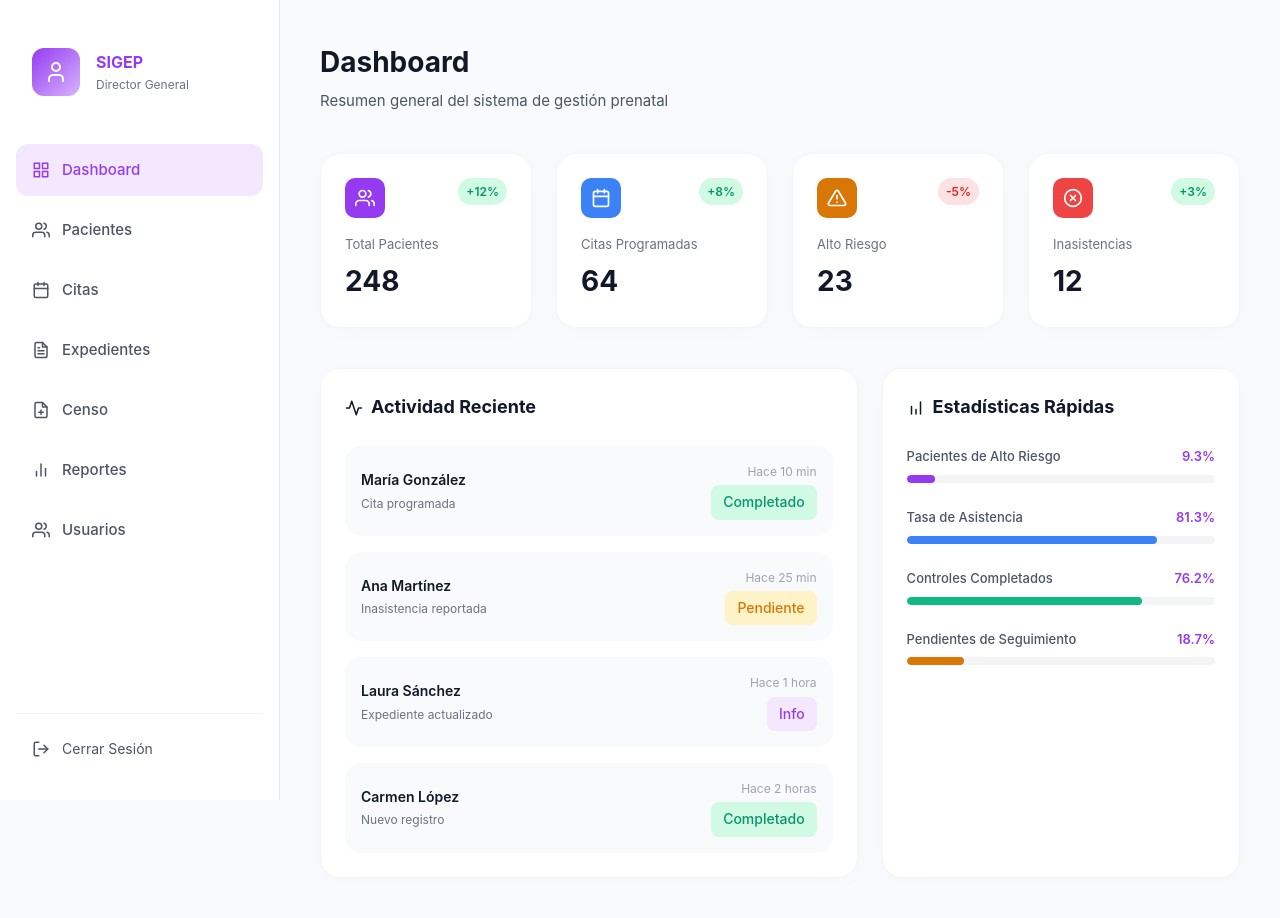
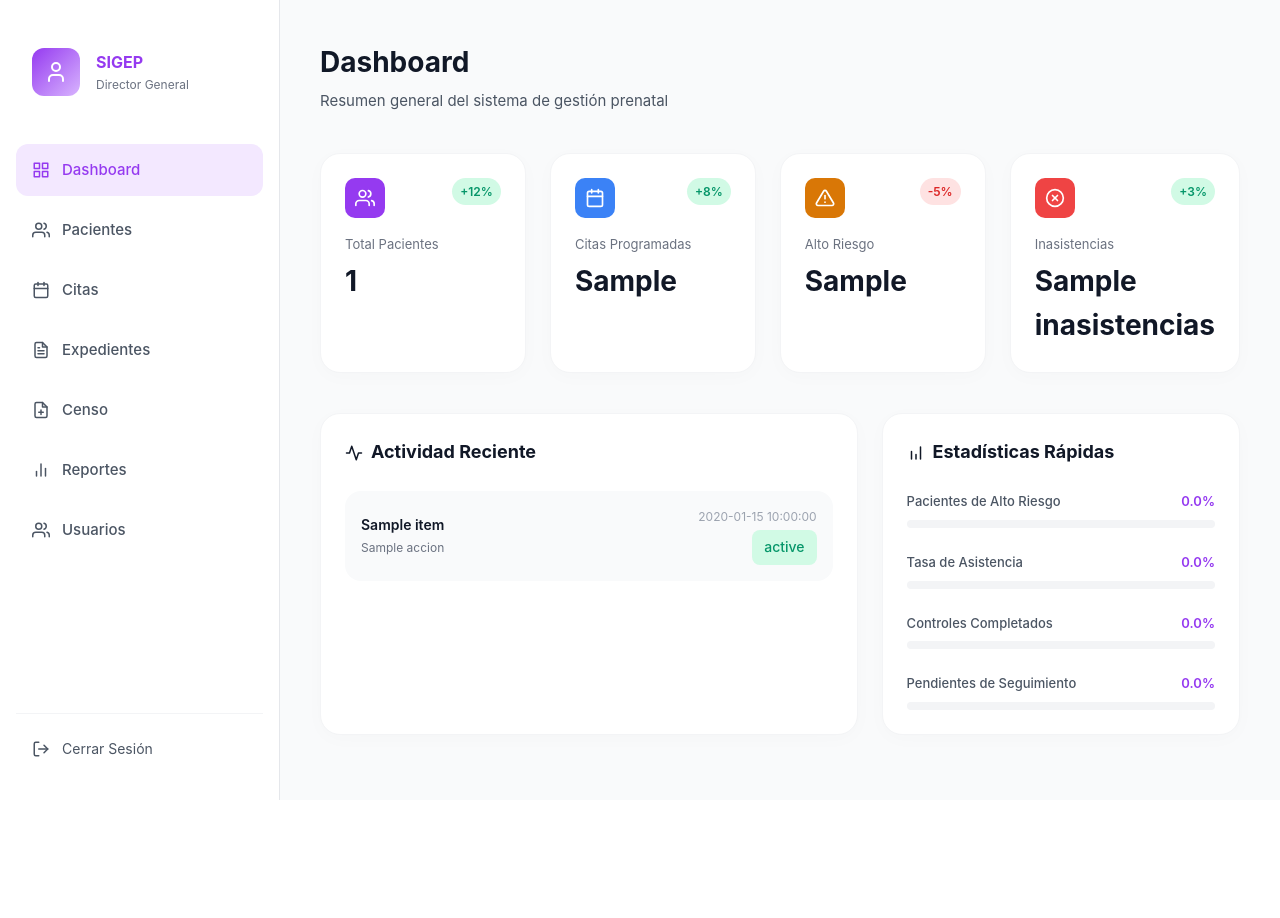
Before and after one commit to Abril-Aguilar2112/SISTEMA-INTEGRAL-DE-CONTROL-PRENATAL, a Flask app: template web/templates/direccion/dashboard.html in a window 1280 px wide. After the commit the page ends 800 px from the top, so only its background shows below. Run offline with Flask 3, Linux system fonts and the light colour scheme; the template is opened without the code that fills it: most values are stand-ins (such as "Sample title", 1, 10 or a date in 2020); parts of the project's set-up code (start-up, migrations or seed data) failed here and were passed over.

Commit message:
feat: integración de estadísticas reales y actividad reciente en el dashboard

```diff
--- a/web/controllers/auth.py
+++ b/web/controllers/auth.py
@@ -12,7 +12,8 @@ def login():
 
         response = login_user(LoginRequest(correo=correo, password=password))
 
-        if response.get('error'):
+        if response.get('error') == 'Invalid login credentials':
+            response['error'] = 'Credenciales inválidas'
             return render_template('login.html', response=response)
 
         if response.get('data'):
--- a/web/controllers/director_general.py
+++ b/web/controllers/director_general.py
@@ -1,4 +1,5 @@
 from flask import Blueprint, request, jsonify, session, redirect, url_for, render_template
+from services.dashboard_service import get_dashboard_stats, get_actividad_reciente, get_estadistica_dashboard
 
 director_general_bp = Blueprint('director_general', __name__)
 
@@ -9,5 +10,8 @@ def dashboard():
     if session['rol'] != 'director_general'	:
         return redirect(url_for('auth.login'))
 
+    stats = get_dashboard_stats()
+    actividad_reciente = get_actividad_reciente()
+    estadistica_dashboard = get_estadistica_dashboard()
 
-    return render_template('direccion/dashboard.html')
+    return render_template('direccion/dashboard.html', stats_data=stats, actividad_reciente=actividad_reciente, estadistica_dashboard=estadistica_dashboard)
--- a/web/templates/direccion/dashboard.html
+++ b/web/templates/direccion/dashboard.html
@@ -75,7 +75,9 @@
                     <span class="stat-badge positive">+12%</span>
                 </div>
                 <span class="stat-label">Total Pacientes</span>
-                <span class="stat-value">248</span>
+                {% if stats_data.data is not none %}
+                    <span class="stat-value">{{ stats_data.data.total_pacientes }}</span>
+                {% endif %}
             </div>
 
             <div class="stat-card">
@@ -86,7 +88,9 @@
                     <span class="stat-badge positive">+8%</span>
                 </div>
                 <span class="stat-label">Citas Programadas</span>
-                <span class="stat-value">64</span>
+                {% if stats_data.data is not none %}
+                    <span class="stat-value">{{ stats_data.data.citas_programadas }}</span>
+                {% endif %}
             </div>
 
             <div class="stat-card">
@@ -97,7 +101,9 @@
                     <span class="stat-badge negative">-5%</span>
                 </div>
                 <span class="stat-label">Alto Riesgo</span>
-                <span class="stat-value">23</span>
+                {% if stats_data.data is not none %}
+                    <span class="stat-value">{{ stats_data.data.alto_riesgo }}</span>
+                {% endif %}
             </div>
 
             <div class="stat-card">
@@ -108,7 +114,9 @@
                     <span class="stat-badge positive">+3%</span>
                 </div>
                 <span class="stat-label">Inasistencias</span>
-                <span class="stat-value">12</span>
+                {% if stats_data.data is not none %}
+                    <span class="stat-value">{{ stats_data.data.inasistencias }}</span>
+                {% endif %}
             </div>
         </div>
 
@@ -119,48 +127,24 @@
                     <svg xmlns="http://www.w3.org/2000/svg" width="18" height="18" viewBox="0 0 24 24" fill="none" stroke="currentColor" stroke-width="2" stroke-linecap="round" stroke-linejoin="round"><polyline points="22 12 18 12 15 21 9 3 6 12 2 12"></polyline></svg>
                     <h2>Actividad Reciente</h2>
                 </div>
+                {% if actividad_reciente.data == [] %}
+                    <p>No hay actividad reciente</p>
+                {% else %}
+                    {% for item in actividad_reciente.data %}
                         <div class="activity-list">
                             <div class="activity-item">
                                 <div class="activity-info">
-                            <h4>María González</h4>
-                            <p>Cita programada</p>
+                                    <h4>{{ item["nombre"] }}</h4>
+                                    <p>{{ item["accion"] }}</p>
                                 </div>
                                 <div class="activity-meta">
-                            <span class="activity-time">Hace 10 min</span>
-                            <span class="badge badge-success">Completado</span>
-                        </div>
-                    </div>
-                    <div class="activity-item">
-                        <div class="activity-info">
-                            <h4>Ana Martínez</h4>
-                            <p>Inasistencia reportada</p>
-                        </div>
-                        <div class="activity-meta">
-                            <span class="activity-time">Hace 25 min</span>
-                            <span class="badge badge-warning">Pendiente</span>
-                        </div>
-                    </div>
-                    <div class="activity-item">
-                        <div class="activity-info">
-                            <h4>Laura Sánchez</h4>
-                            <p>Expediente actualizado</p>
-                        </div>
-                        <div class="activity-meta">
-                            <span class="activity-time">Hace 1 hora</span>
-                            <span class="badge badge-info">Info</span>
-                        </div>
-                    </div>
-                    <div class="activity-item">
-                        <div class="activity-info">
-                            <h4>Carmen López</h4>
-                            <p>Nuevo registro</p>
-                        </div>
-                        <div class="activity-meta">
-                            <span class="activity-time">Hace 2 horas</span>
-                            <span class="badge badge-success">Completado</span>
+                                    <span class="activity-time">{{ item["fecha"] }}</span>
+                                    <span class="badge badge-success">{{ item["estado"] }}</span>
                                 </div>
                             </div>
                         </div>
+                    {% endfor %}
+                {% endif %}
             </div>
 
             <!-- Quick Stats -->
@@ -169,44 +153,50 @@
                     <svg xmlns="http://www.w3.org/2000/svg" width="18" height="18" viewBox="0 0 24 24" fill="none" stroke="currentColor" stroke-width="2" stroke-linecap="round" stroke-linejoin="round"><path d="M12 20v-6M6 20V10M18 20V4"></path></svg>
                     <h2>Estadísticas Rápidas</h2>
                 </div>
+                {% if estadistica_dashboard.data is not none %}
+                    {% set pct_alto_riesgo = estadistica_dashboard.data.alto_riesgo or 0.0 %}
+                    {% set pct_asistencia = estadistica_dashboard.data.asistencia or 0.0 %}
+                    {% set pct_controles_completados = estadistica_dashboard.data.controles_completados or 0.0 %}
+                    {% set pct_pendientes_seguimiento = estadistica_dashboard.data.pendientes_seguimiento or 0.0 %}
                     <div class="stats-list">
                         <div class="progress-item">
                             <div class="progress-header">
                                 <span class="progress-label">Pacientes de Alto Riesgo</span>
-                            <span class="progress-value">9.3%</span>
+                                <span class="progress-value">{{ pct_alto_riesgo }}%</span>
                             </div>
                             <div class="progress-bar-bg">
-                            <div class="progress-bar-fill" style="width: 9.3%; background-color: var(--purple-primary);"></div>
+                                <div class="progress-bar-fill" style="width: {{ pct_alto_riesgo }}%; background-color: var(--purple-primary);"></div>
                             </div>
                         </div>
                         <div class="progress-item">
                             <div class="progress-header">
                                 <span class="progress-label">Tasa de Asistencia</span>
-                            <span class="progress-value">81.3%</span>
+                                <span class="progress-value">{{ pct_asistencia }}%</span>
                             </div>
                             <div class="progress-bar-bg">
-                            <div class="progress-bar-fill" style="width: 81.3%; background-color: var(--blue);"></div>
+                                <div class="progress-bar-fill" style="width: {{ pct_asistencia }}%; background-color: var(--blue);"></div>
                             </div>
                         </div>
                         <div class="progress-item">
                             <div class="progress-header">
                                 <span class="progress-label">Controles Completados</span>
-                            <span class="progress-value">76.2%</span>
+                                <span class="progress-value">{{ pct_controles_completados }}%</span>
                             </div>
                             <div class="progress-bar-bg">
-                            <div class="progress-bar-fill" style="width: 76.2%; background-color: var(--green);"></div>
+                                <div class="progress-bar-fill" style="width: {{ pct_controles_completados }}%; background-color: var(--green);"></div>
                             </div>
                         </div>
                         <div class="progress-item">
                             <div class="progress-header">
                                 <span class="progress-label">Pendientes de Seguimiento</span>
-                            <span class="progress-value">18.7%</span>
+                                <span class="progress-value">{{ pct_pendientes_seguimiento }}%</span>
                             </div>
                             <div class="progress-bar-bg">
-                            <div class="progress-bar-fill" style="width: 18.7%; background-color: var(--yellow-dark);"></div>
+                                <div class="progress-bar-fill" style="width: {{ pct_pendientes_seguimiento }}%; background-color: var(--yellow-dark);"></div>
                             </div>
                         </div>
                     </div>
+                {% endif %}
             </div>
         </div>
     </div>
--- a/web/utils/supabase_client.py
+++ b/web/utils/supabase_client.py
@@ -6,7 +6,6 @@ load_dotenv()
 
 SUPABASE_URL = os.getenv("SUPABASE_URL")
 SUPABASE_KEY = os.getenv("SUPABASE_KEY")
-print(SUPABASE_KEY)
 
 if not SUPABASE_URL or not SUPABASE_KEY:
     raise ValueError("Error: Las variables SUPABASE_URL y SUPABASE_KEY deben estar configuradas en el archivo .env")
```
Also changed, not shown: web/services/dashboard_service.py (added, +52 -0 lines). Lines whose indentation alone changed are shown as unchanged.
